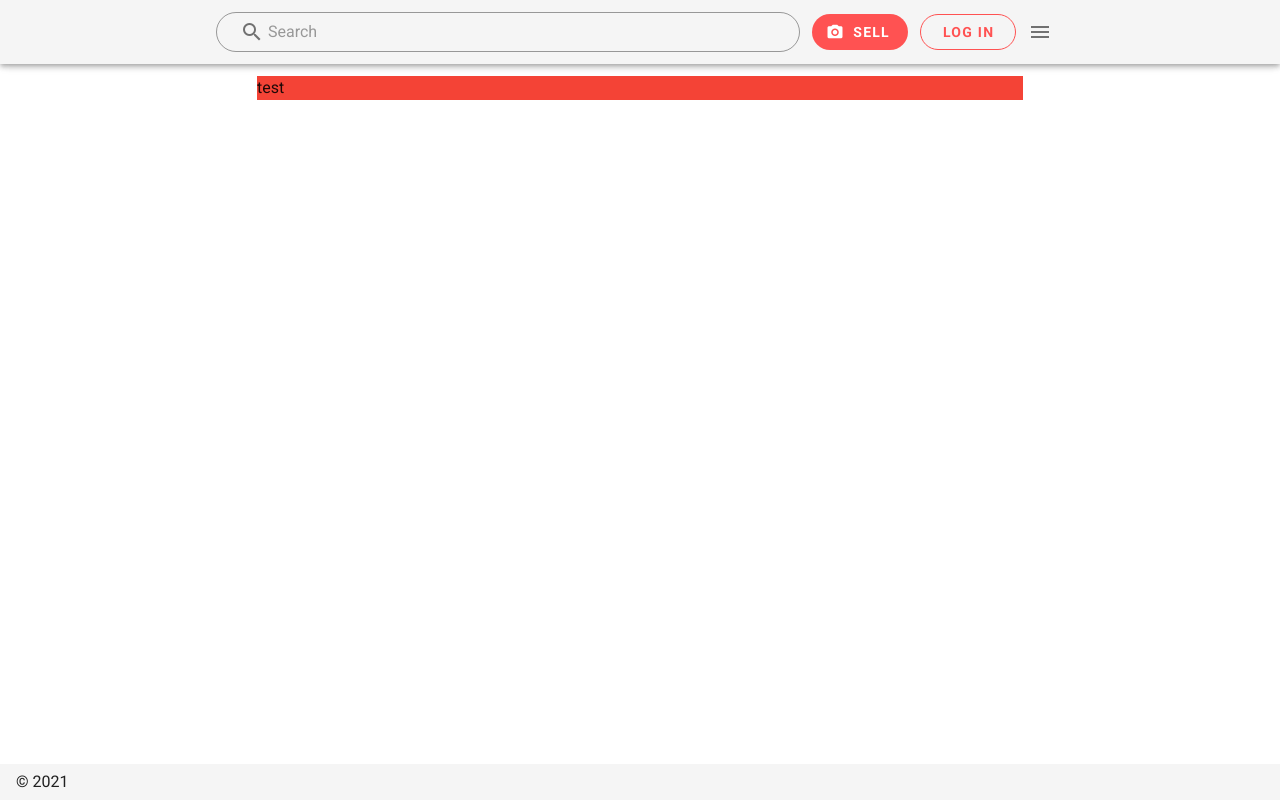
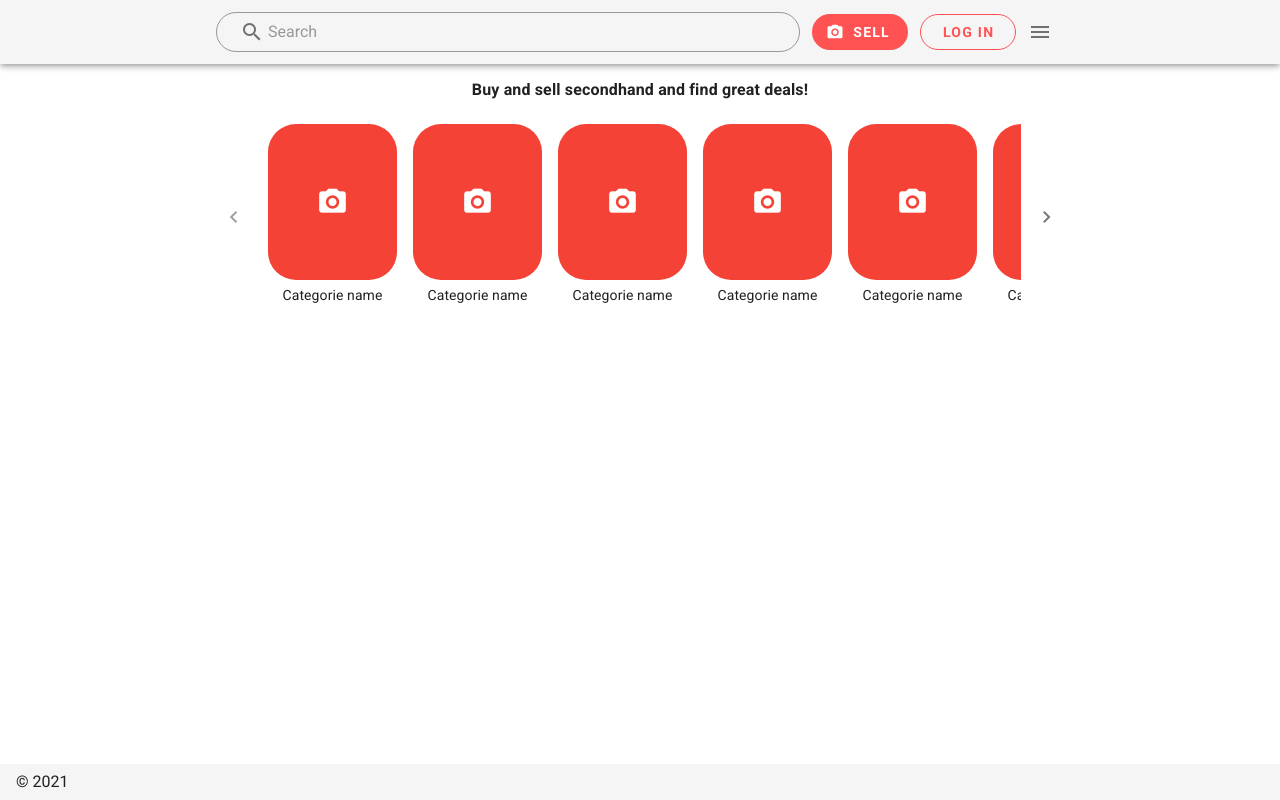
Before and after one commit to piemree/disposable-client, a Nuxt app: page / in a window 1280 px wide. Built offline with nearby package versions, Linux system fonts and the light colour scheme.

Commit message:
Create categories slider list

```diff
--- a/components/Navigation.vue
+++ b/components/Navigation.vue
@@ -1,6 +1,6 @@
 <template>
   <nav>
-    <v-navigation-drawer v-model="drawer" :bottom="mini" right app>
+    <v-navigation-drawer v-model="drawer" temporary right app>
       <v-list>
         <v-list-item
           v-for="(item, i) in items"
--- a/components/NuxtLogo.vue
+++ /dev/null
@@ -1,11 +0,0 @@
-<template>
-  <svg class="nuxt-logo" viewBox="0 0 45 30" fill="none" xmlns="http://www.w3.org/2000/svg">
-    <path d="M24.7203 29.704H41.1008C41.6211 29.7041 42.1322 29.5669 42.5828 29.3061C43.0334 29.0454 43.4075 28.6704 43.6675 28.2188C43.9275 27.7672 44.0643 27.2549 44.0641 26.7335C44.0639 26.2121 43.9266 25.6999 43.6662 25.2485L32.6655 6.15312C32.4055 5.70162 32.0315 5.32667 31.581 5.06598C31.1305 4.8053 30.6195 4.66805 30.0994 4.66805C29.5792 4.66805 29.0682 4.8053 28.6177 5.06598C28.1672 5.32667 27.7932 5.70162 27.5332 6.15312L24.7203 11.039L19.2208 1.48485C18.9606 1.03338 18.5864 0.658493 18.1358 0.397853C17.6852 0.137213 17.1741 0 16.6538 0C16.1336 0 15.6225 0.137213 15.1719 0.397853C14.7213 0.658493 14.3471 1.03338 14.0868 1.48485L0.397874 25.2485C0.137452 25.6999 0.000226653 26.2121 2.8053e-07 26.7335C-0.000226092 27.2549 0.136554 27.7672 0.396584 28.2188C0.656614 28.6704 1.03072 29.0454 1.48129 29.3061C1.93185 29.5669 2.44298 29.7041 2.96326 29.704H13.2456C17.3195 29.704 20.3239 27.9106 22.3912 24.4118L27.4102 15.7008L30.0986 11.039L38.1667 25.0422H27.4102L24.7203 29.704ZM13.0779 25.0374L5.9022 25.0358L16.6586 6.36589L22.0257 15.7008L18.4322 21.9401C17.0593 24.2103 15.4996 25.0374 13.0779 25.0374Z" fill="#00DC82" />
-  </svg>
-</template>
-
-<style>
-.nuxt-logo {
-  height: 180px;
-}
-</style>
--- a/components/VuetifyLogo.vue
+++ /dev/null
@@ -1,22 +0,0 @@
-<template>
-  <img
-    class="VuetifyLogo"
-    alt="Vuetify Logo"
-    src="/vuetify-logo.svg"
-  >
-</template>
-
-<style>
-.VuetifyLogo {
-  height: 180px;
-  width: 180px;
-  transform: rotateY(560deg);
-  animation: turn 3.5s ease-out forwards 1s;
-}
-
-@keyframes turn {
-  100% {
-    transform: rotateY(0deg);
-  }
-}
-</style>
--- /dev/null
+++ b/components/body/Categories.vue
@@ -0,0 +1,52 @@
+<template>
+  <v-sheet class="mx-auto my-5">
+    <v-slide-group multiple show-arrows>
+      <v-slide-item v-for="n in 10" :key="n">
+        <div>
+          <v-btn
+            :style="{ transform: `scale(${scaleCoefficient})` }"
+            class="mx-2 white--text"
+            color="red"
+            width="129px"
+            height="156px"
+            depressed
+            rounded
+          >
+            <v-icon size="2rem"> mdi-camera </v-icon>
+          </v-btn>
+          <p
+            class="
+              grey--text
+              text--darken-4
+              font-weight-regular
+              my-1
+              text-center text-subtitle-2
+            "
+          >
+            Categorie name
+          </p>
+        </div>
+      </v-slide-item>
+    </v-slide-group>
+  </v-sheet>
+</template>
+<script>
+export default {
+  data() {
+    return {}
+  },
+  computed: {
+    scaleCoefficient() {
+      if (
+        this.$vuetify.breakpoint.name === 'xs' ||
+        this.$vuetify.breakpoint.name === 'sm'
+      ) {
+        return 0.8
+      }
+      return 1
+    },
+  },
+}
+</script>
+
+<style></style>
--- a/layouts/default.vue
+++ b/layouts/default.vue
@@ -5,6 +5,7 @@
       <v-container>
         <Nuxt />
       </v-container>
+
     </v-main>
     <v-footer :absolute="true" app>
       <span>&copy; {{ new Date().getFullYear() }}</span>
--- a/pages/index.vue
+++ b/pages/index.vue
@@ -1,7 +1,19 @@
 <template>
   <v-row justify="center" align="center">
-    <v-col lg="8" md="10">
-      <div class="fill-height red">test</div>
+    <v-col lg="9" md="12" >
+      <div class="fill-height">
+        <h3
+          class="
+            grey--text
+            text--darken-4
+            font-weight-bold
+            text-center text-subtitle-1
+          "
+        >
+          Buy and sell secondhand and find great deals!
+        </h3>
+        <Categories />
+      </div>
     </v-col>
     <div style="position: absolute; left: 50%; bottom: 0">
       <v-btn
@@ -20,7 +32,9 @@
   </v-row>
 </template>
 <script>
+import Categories from '@/components/body/Categories'
 export default {
+  components: { Categories },
   data: () => ({}),
 }
 </script>
--- a/pages/inspire.vue
+++ /dev/null
@@ -1,19 +0,0 @@
-<template>
-  <v-row>
-    <v-col class="text-center">
-      <img
-        src="/v.png"
-        alt="Vuetify.js"
-        class="mb-5"
-      >
-      <blockquote class="blockquote">
-        &#8220;First, solve the problem. Then, write the code.&#8221;
-        <footer>
-          <small>
-            <em>&mdash;John Johnson</em>
-          </small>
-        </footer>
-      </blockquote>
-    </v-col>
-  </v-row>
-</template>
```
Also changed, not shown: components/Tutorial.vue (deleted, +0 -46 lines), components/body/Categorie.vue (added).
